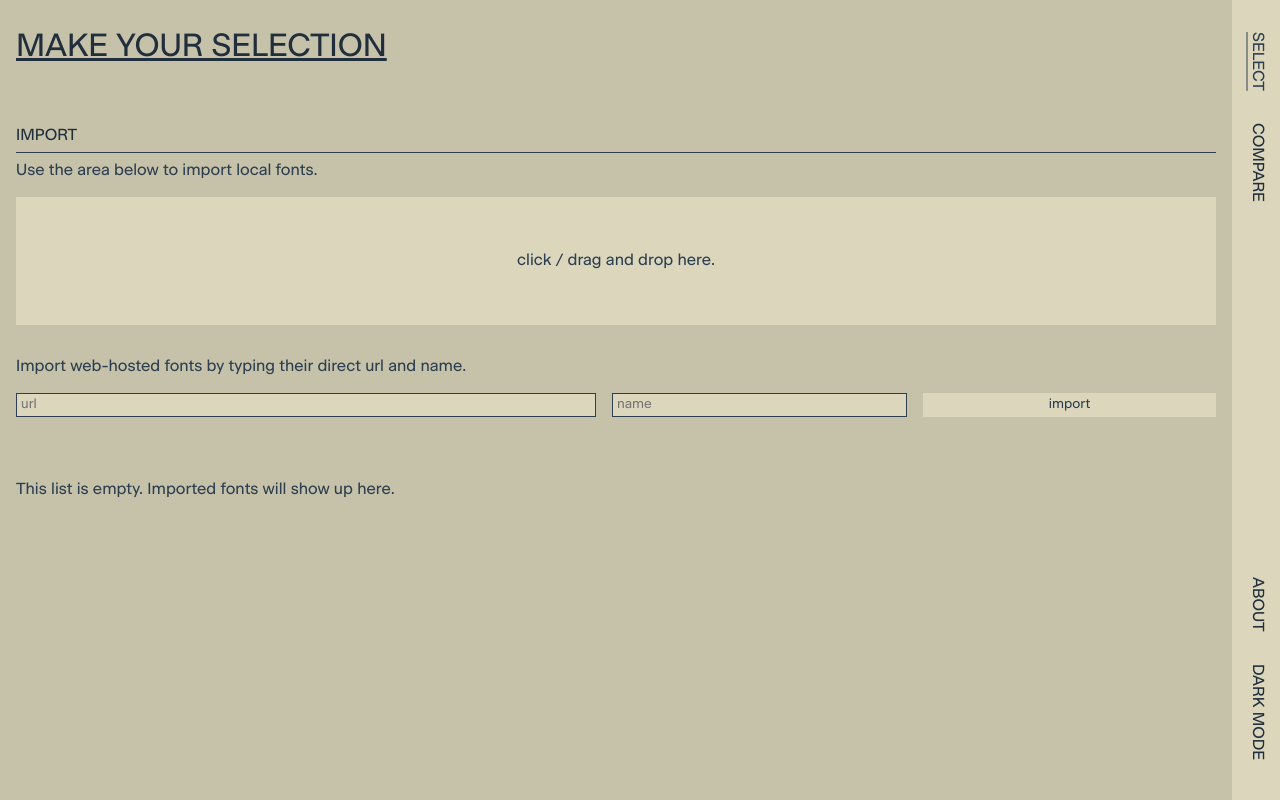
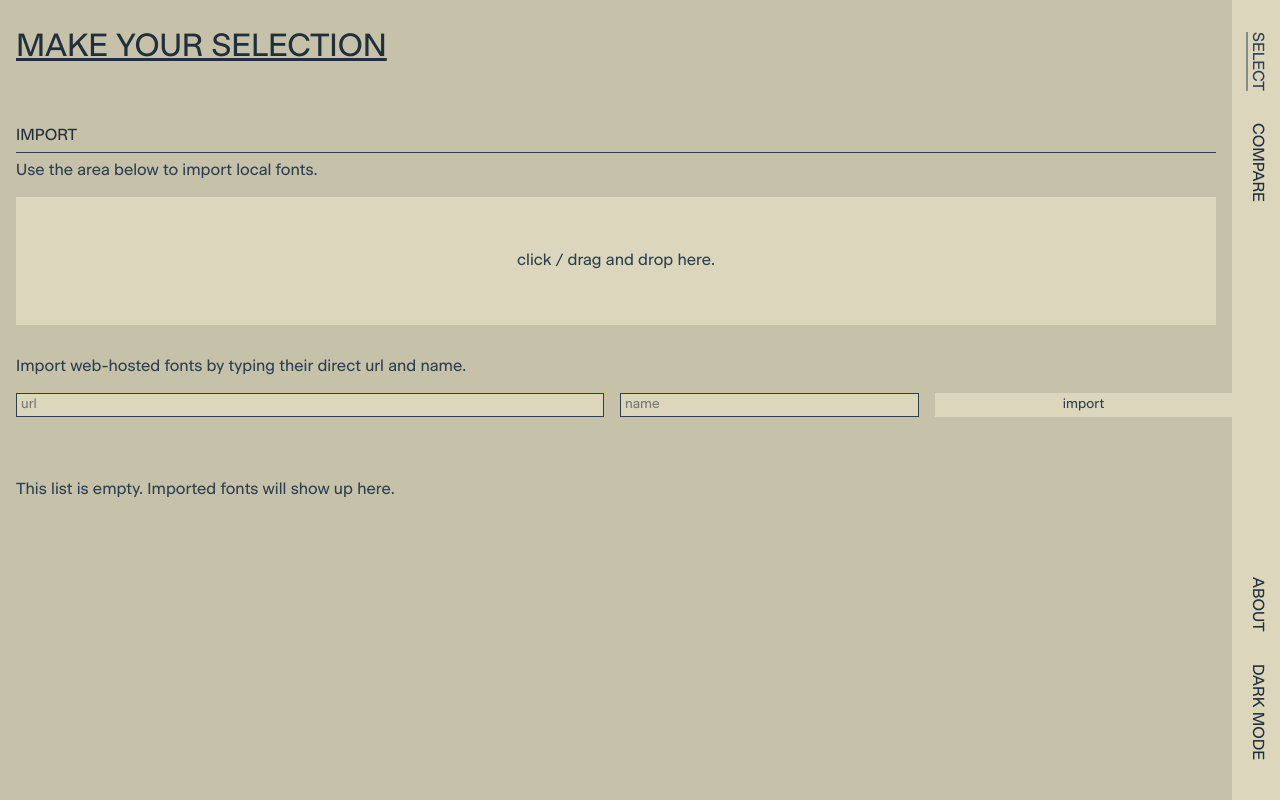
Before and after one commit to blksnk/font-compare, a Vue app: page / in a window 1280 px wide. Built offline with nearby package versions, Linux system fonts and the light colour scheme.

Commit message:
:lipstick: fix margin since component used in retractable wrapper

```diff
--- a/src/components/UrlImportForm.vue
+++ b/src/components/UrlImportForm.vue
@@ -54,6 +54,7 @@ export default {
 #url_import {
   display: flex;
   flex-wrap: wrap;
+  margin-right: -1rem;
 
   * {
     margin-bottom: 1rem;
```
